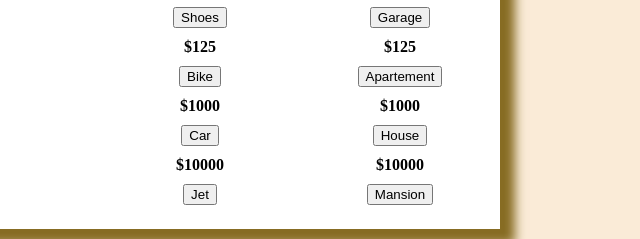
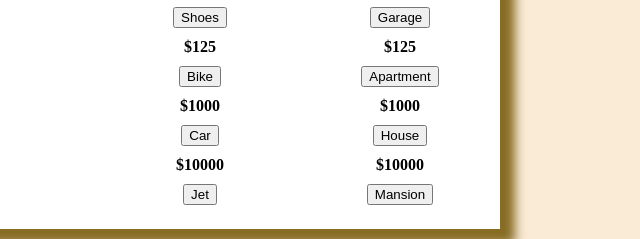
Before and after one commit to Yawo-Siatitse/TrashMan, a plain HTML site: page index.html in a window 1280 px wide. Shown: the part 551-790 px from the top of the page, 640-1280 px from the left. Drawn offline with nearby package versions, Linux system fonts and the light colour scheme.

Commit message:
Apartment fixed

```diff
--- a/index.html
+++ b/index.html
@@ -88,7 +88,7 @@
             <h4>$25</h4>
              <button id="garage">Garage</button>
             <h4>$125</h4>
-             <button id="apartement">Apartement</button>
+             <button id="apartment">Apartment</button>
             <h4>$1000</h4>
              <button id="houseBy">House</button>
             <h4>$10000</h4>
```
